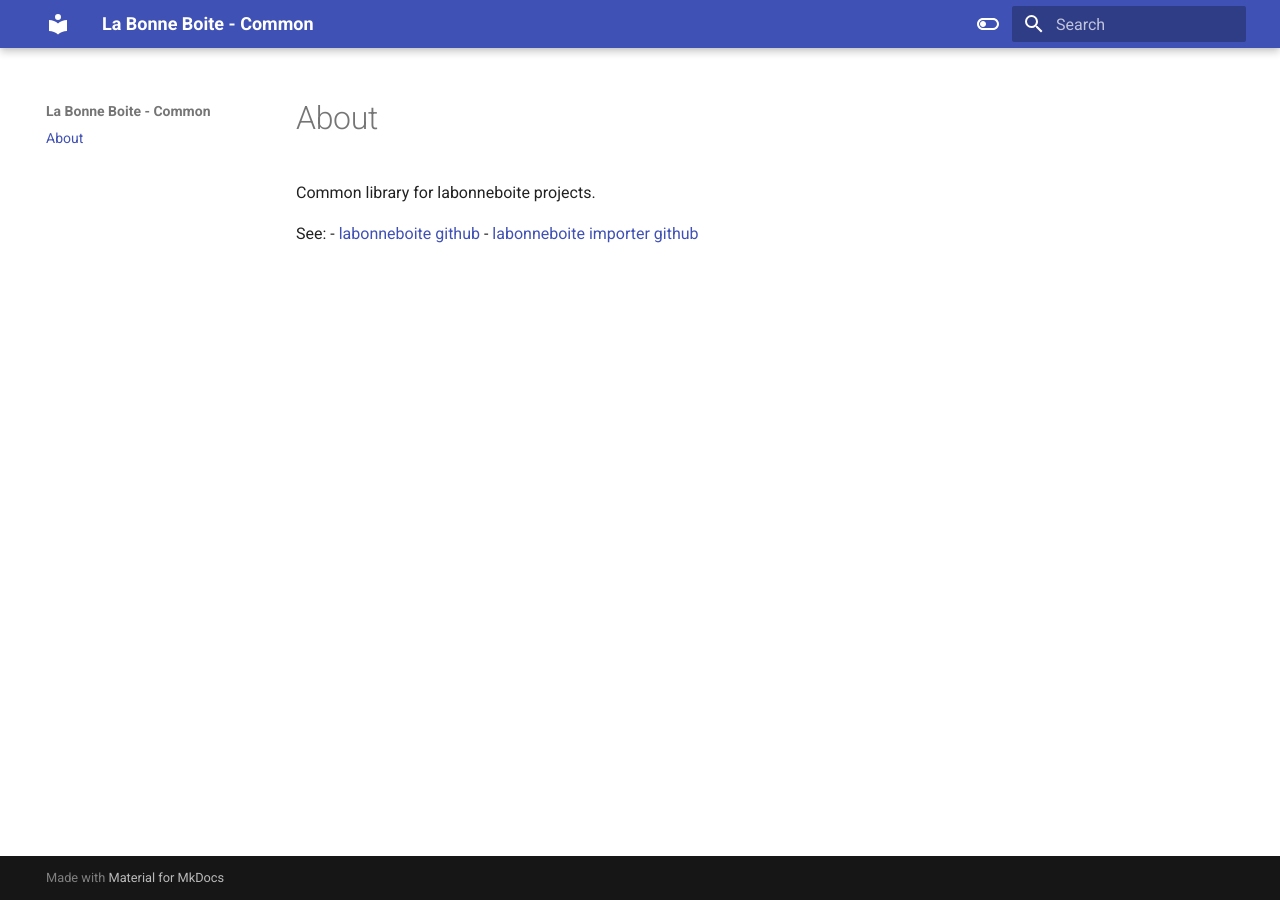
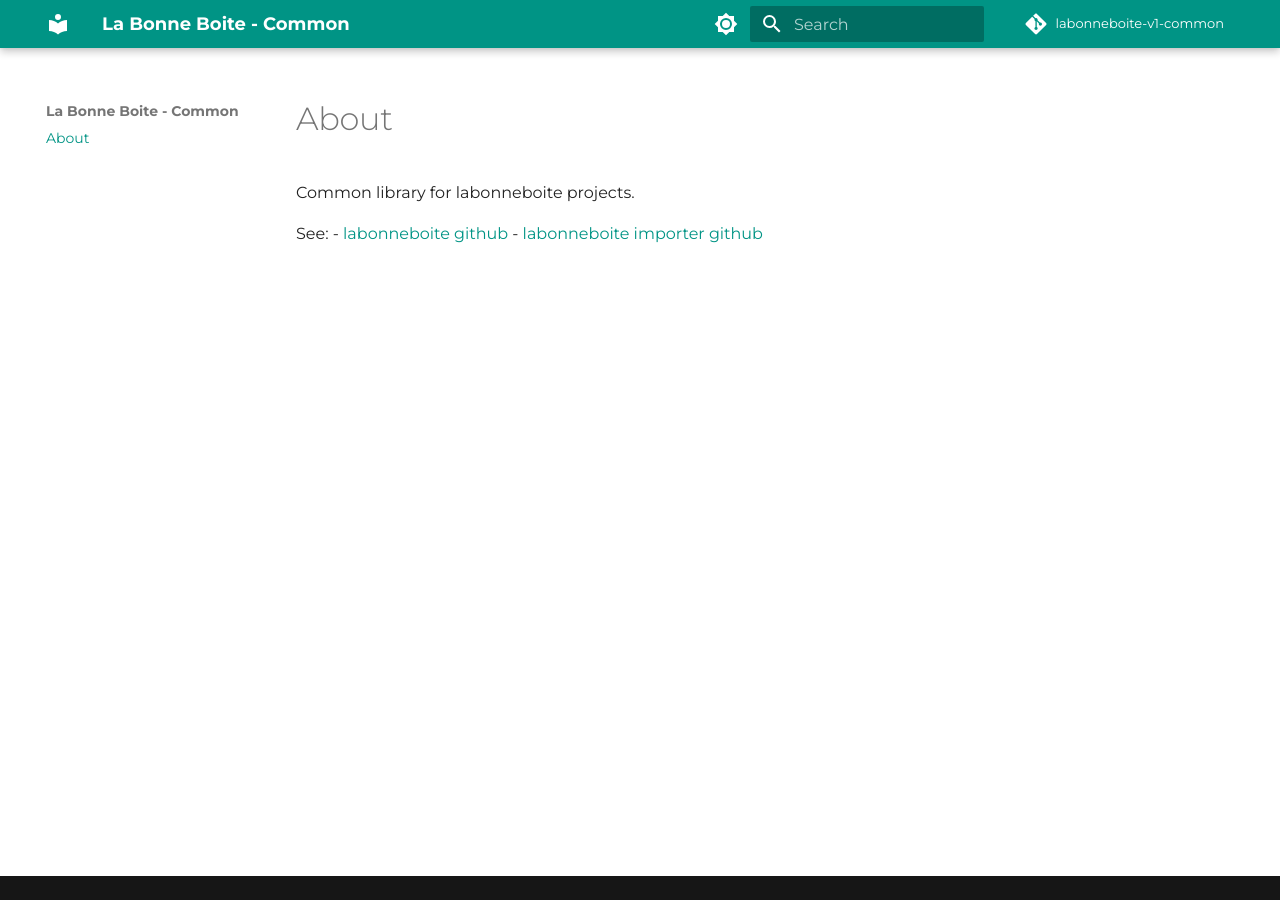
Before and after one commit to StartupsPoleEmploi/labonneboite-common, an MkDocs documentation site: the page built from docs/index.md, in a window 1280 px wide. Built offline with MkDocs 1.6.1 and Material for MkDocs 9.7.7, drawn with Linux system fonts in a browser that asks for light colours; some web fonts are replaced.

Commit message:
update documentation

```diff
--- a/mkdocs.yml
+++ b/mkdocs.yml
@@ -1,29 +1,55 @@
 docs_dir: docs
+
 theme:
-  name: "material"
+  name: material
+  font:
+    text: "Montserrat"
+    code: "Montserrat Sans"
   features:
-    - navigation.sections
-  font:
-    text: "Roboto"
-    code: "Roboto Mono"
+    # - navigation.sections
+    - navigation.footer
+    - navigation.indexes
+    - search.highlight
+    - toc.follow
+    - content.code.copy
+    # - search.suggest
+  icon:
+    repo: fontawesome/brands/git-alt
   palette:
     - scheme: default
+      primary: teal
       toggle:
-        icon: material/toggle-switch-off-outline
+        icon: material/brightness-7
         name: Switch to dark mode
     - scheme: slate
+      primary: teal
       toggle:
-        icon: material/toggle-switch
+        icon: material/brightness-4
         name: Switch to light mode
+extra:
+  generator: false
 
 markdown_extensions:
+  - abbr
+  - admonition
   - attr_list
-  - admonition
-  - pymdownx.critic
+  - codehilite
+  - pymdownx.details
   - pymdownx.highlight
   - pymdownx.inlinehilite
+  - pymdownx.snippets
   - pymdownx.superfences
-  - pymdownx.snippets
+  - pymdownx.mark
+  - pymdownx.tabbed:
+      alternate_style: true
+  - pymdownx.emoji:
+      emoji_index: !!python/name:materialx.emoji.twemoji
+      emoji_generator: !!python/name:materialx.emoji.to_svg
+
+# Do your stuff below
+
+repo_name: labonneboite-v1-common
+repo_url: https://git.beta.pole-emploi.fr/lbb/lbb-common
 
 # Do your stuff below
 site_name: La Bonne Boite - Common
```
